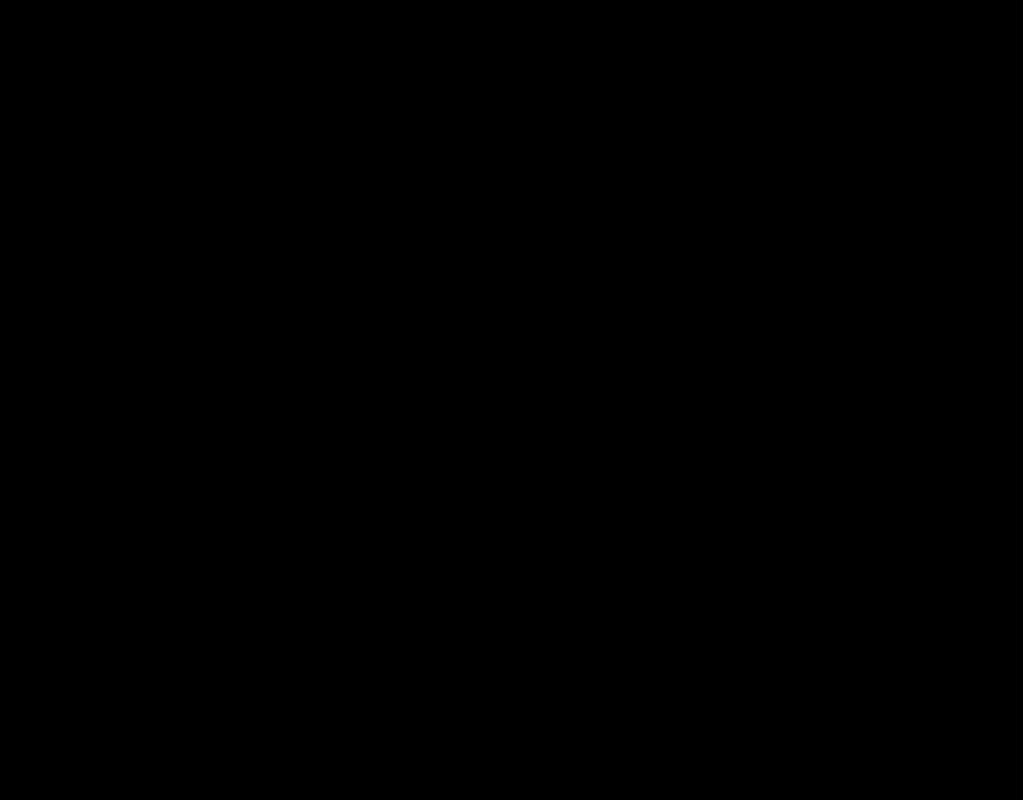
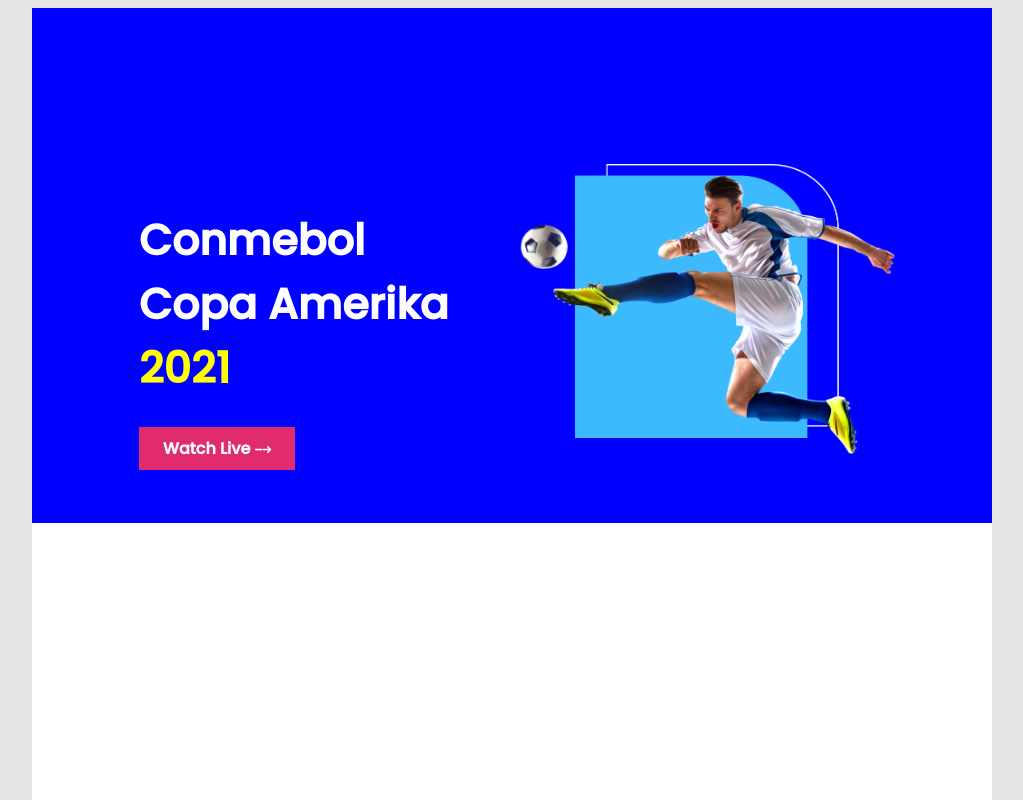
Before and after one commit to sahhebali/14julay-responsiv-football, a plain HTML site: page index.html in a window 1280 px wide. Shown: the top 800 px of the page, without its empty margins (128-1151 px from the left). Drawn offline with Linux system fonts and the light colour scheme.

Commit message:
some-chang

```diff
--- a/styles/style.css
+++ b/styles/style.css
@@ -4,8 +4,8 @@
 
 
 body{
-margin: 0;
-background-color:black;
+/* margin: 0; */
+background-color: #E6E6E6;;
 font-family: 'Poppins', sans-serif;
 }
 /* -----------------------
@@ -26,7 +26,7 @@
 .containner{
 
     width:960px ;
-    margin-top:5996px;
+    /* margin-top:5996px; */
     height: 2550px;
     background: #FFFFFF;
 
```
